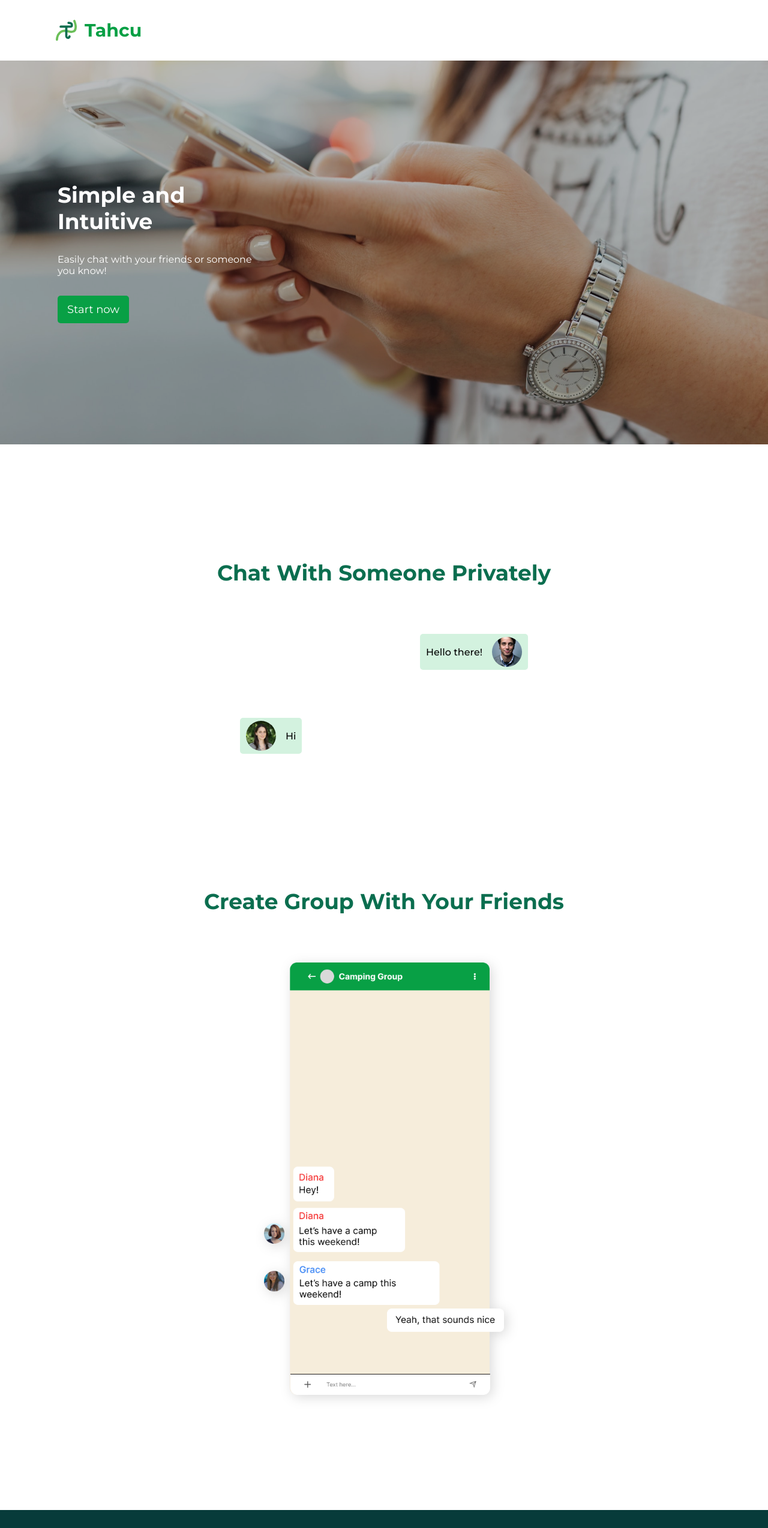
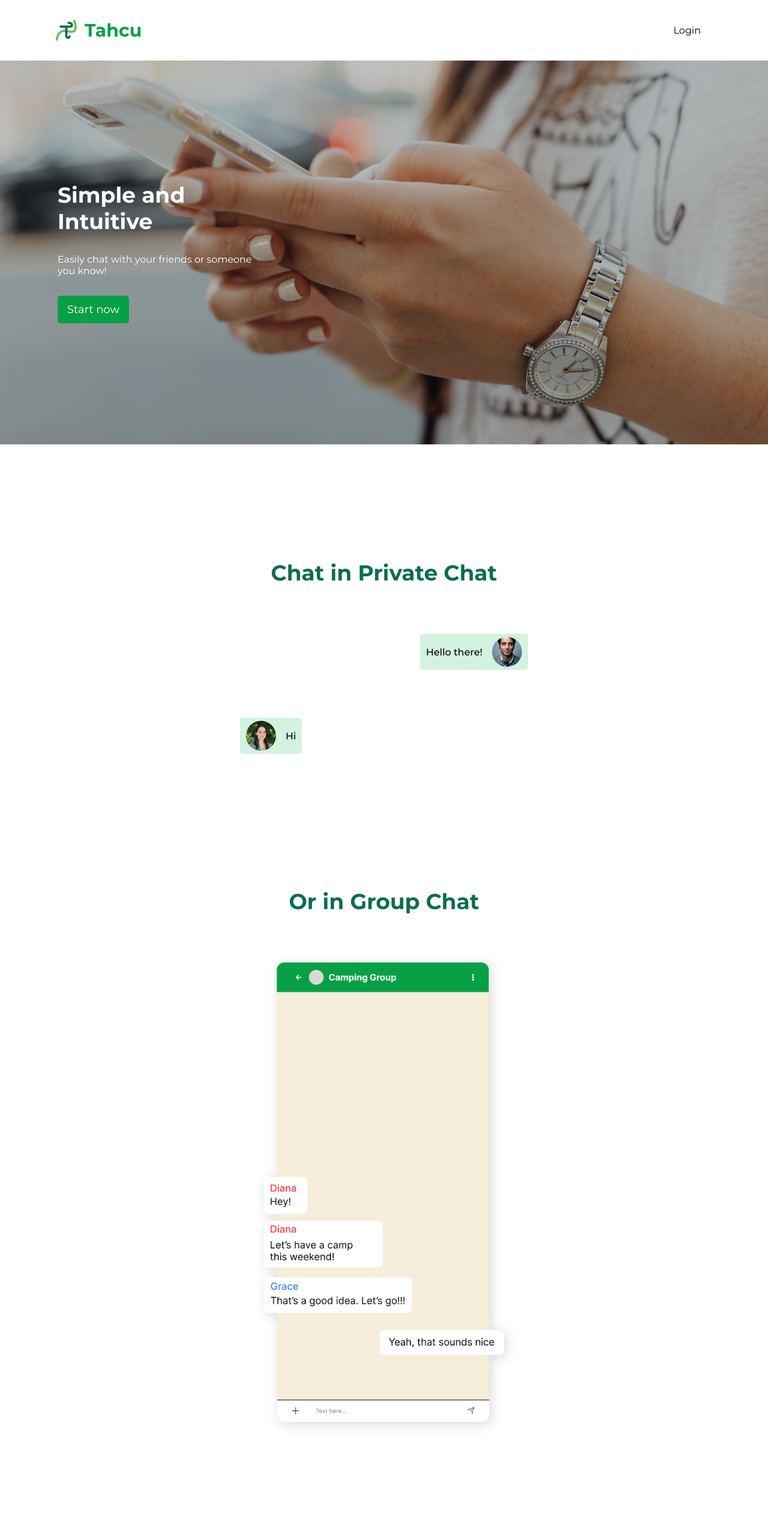
Before and after one commit to rikjnthn/tahcu-frontend, a Next.js app: page / in a window 1280 px wide. Shown: the top 2548 px of the page at 60% size. Built offline with nearby package versions, Linux system fonts and the light colour scheme; no server answers.

Commit message:
1. chore(group-chat.png): change image 2. chore(landing page): update style

```diff
--- a/components/landing-page-body/index.tsx
+++ b/components/landing-page-body/index.tsx
@@ -2,31 +2,29 @@ import React from "react";
 import Image from "next/image";
 
 import style from "./landing-page-body.module.scss";
+import GroupChat from "@/public/group-chat.png";
+import User1 from "@/public/user-1.jpg";
+import User2 from "@/public/user-2.jpg";
 
 const LandingPageBody = () => {
   return (
     <section>
       <div className={style.first}>
-        <h1>Chat With Someone Privately</h1>
+        <h1>Chat in Private Chat</h1>
         <div className={style.chat_preview}>
           <div className={style.user_1}>
             <div>Hello there!</div>
-            <Image src="/user-1.jpg" alt="User one" width={640} height={960} />
+            <Image src={User1} alt="User one" width={640} height={960} />
           </div>
           <div className={style.user_2}>
-            <Image src="/user-2.jpg" alt="User two" width={640} height={427} />
+            <Image src={User2} alt="User two" width={640} height={427} />
             <div>Hi</div>
           </div>
         </div>
       </div>
       <div className={style.second}>
-        <h1>Create Group With Your Friends</h1>
-        <Image
-          src="/group-chat.png"
-          alt="group chat"
-          width={517}
-          height={932}
-        />
+        <h1>Or in Group Chat</h1>
+        <Image src={GroupChat} alt="group chat" />
       </div>
     </section>
   );
--- a/components/landing-page-header/index.tsx
+++ b/components/landing-page-header/index.tsx
@@ -1,4 +1,5 @@
 import React from "react";
+import Link from "next/link";
 
 import style from "./landing-page-header.module.scss";
 import TahcuLogo from "../tahcu-logo";
@@ -8,6 +9,10 @@ const LandingPageHeader = () => {
     <header className={style.header}>
       <TahcuLogo />
       <span>Tahcu</span>
+
+      <div className="margin-left-auto">
+        <Link href="/login">Login</Link>
+      </div>
     </header>
   );
 };
--- a/components/landing-page-header/landing-page-header.module.scss
+++ b/components/landing-page-header/landing-page-header.module.scss
@@ -31,4 +31,23 @@
   @include breakpoint.desktop {
     padding: 2rem 6rem;
   }
+
+  & > div {
+    & > a {
+      --font-color: #000;
+      --bg-color: #08a045;
+
+      text-decoration: none;
+      padding: 0.75rem 1rem;
+      color: var(--font-color);
+      border-radius: 6px;
+
+      &:hover {
+        --hover-font-color: #fff;
+
+        color: var(--hover-font-color);
+        background-color: var(--bg-color);
+      }
+    }
+  }
 }
--- a/components/landing-page-hero/index.tsx
+++ b/components/landing-page-hero/index.tsx
@@ -3,6 +3,7 @@ import Image from "next/image";
 import Link from "next/link";
 
 import style from "./landing-page-hero.module.scss";
+import HeroImage from "@/public/using-app.jpg";
 
 const LandingPageHero = () => {
   return (
@@ -12,13 +13,7 @@ const LandingPageHero = () => {
         <p>Easily chat with your friends or someone you know!</p>
         <Link href="/sign-up">Start now</Link>
       </div>
-      <Image
-        src="/using-app.jpg"
-        alt="Person using an application"
-        priority
-        width={1920}
-        height={1080}
-      />
+      <Image src={HeroImage} alt="Person using an application" priority />
     </section>
   );
 };
```
Also changed, not shown: public/group-chat.png.
